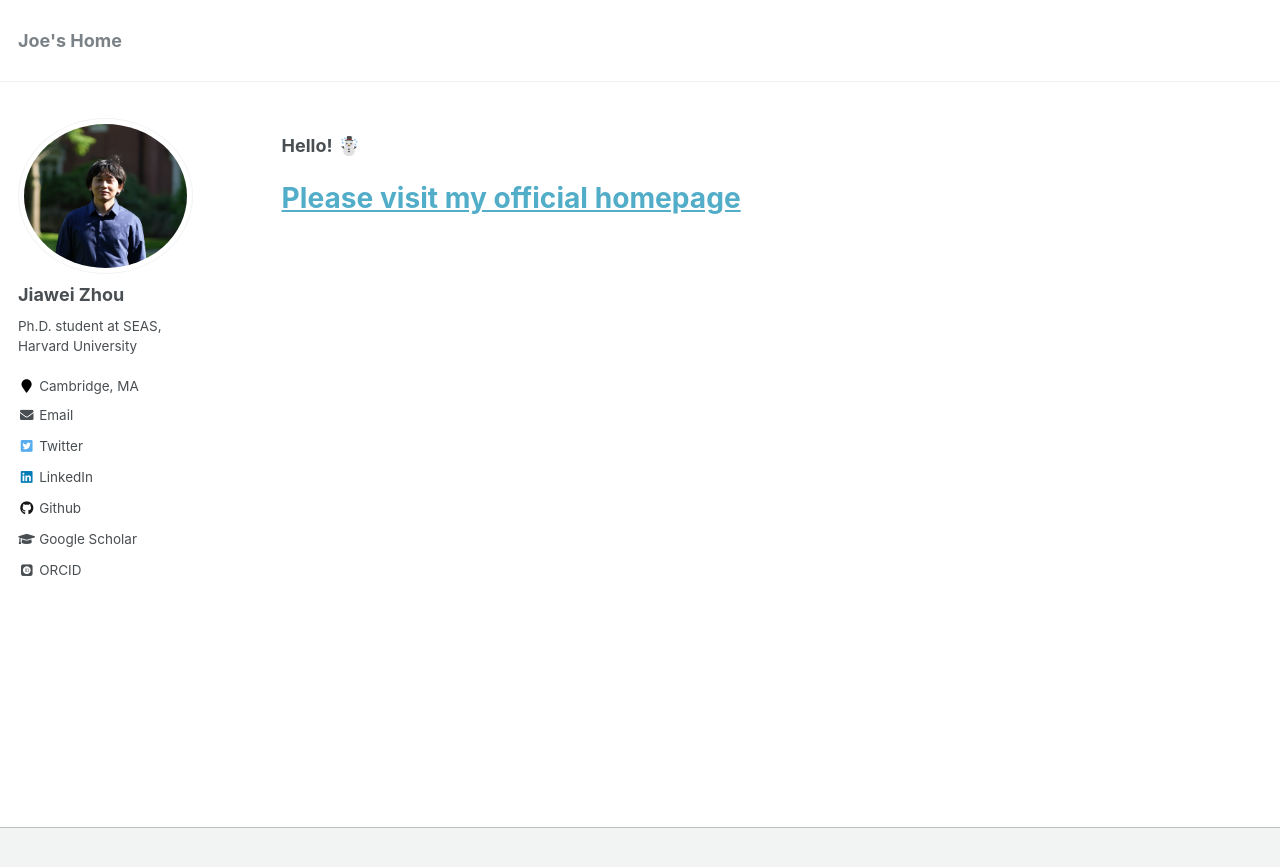
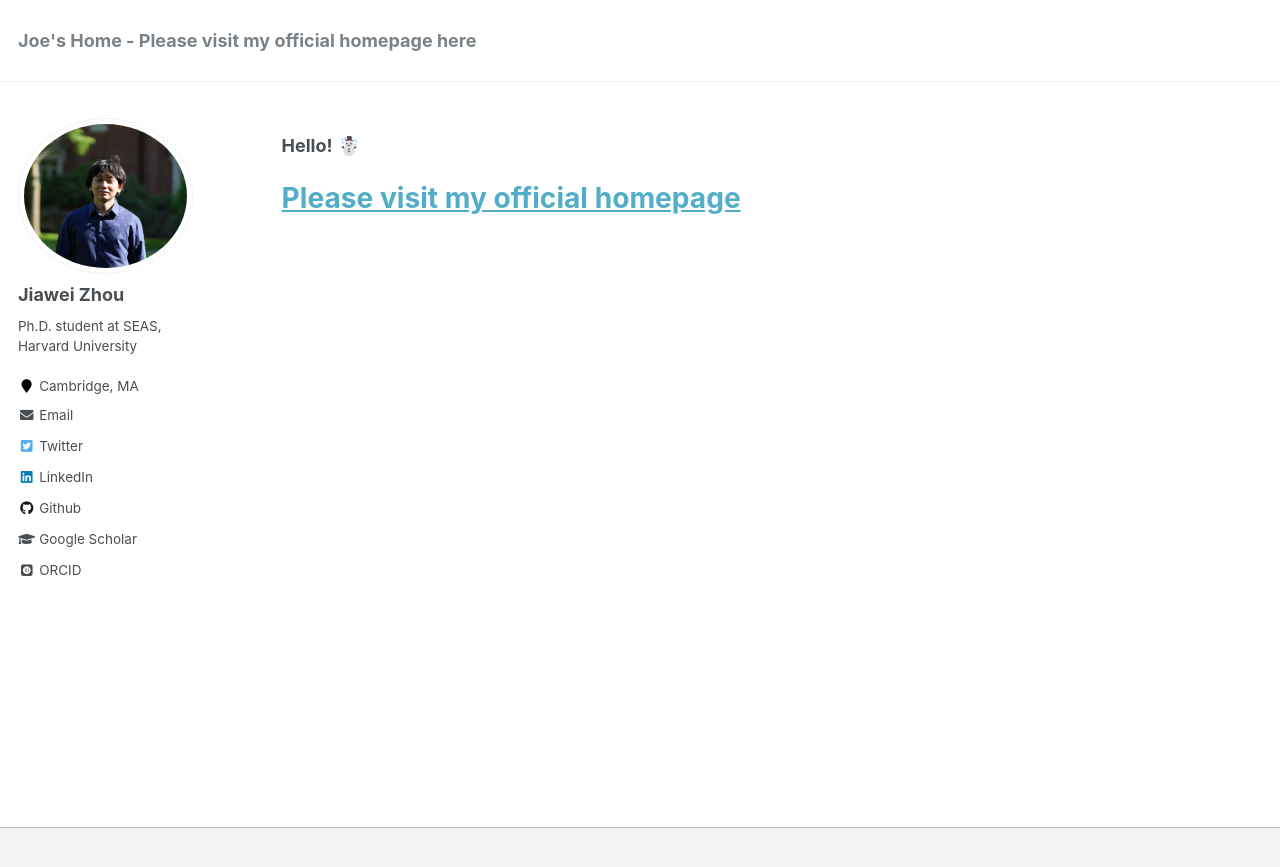
Before and after one commit to jzhou316/jzhou316.github.io, a Jekyll site: the page built from _pages/about.md, in a window 1280 px wide. Shown: the top 867 px of the page. Built offline with Jekyll 4.4.1, drawn with Linux system fonts in a browser that asks for light colours; some web fonts are replaced.

Commit message:
Update _config.yml

```diff
--- a/_config.yml
+++ b/_config.yml
@@ -7,7 +7,7 @@
 
 # Site Settings
 locale                   : "en-US"
-title                    : "Joe's Home"
+title                    : "Joe's Home - Please visit my official homepage here"
 title_separator          : "-"
 name                     : &name "Jiawei Zhou"
 description              : &description "personal description"
```
